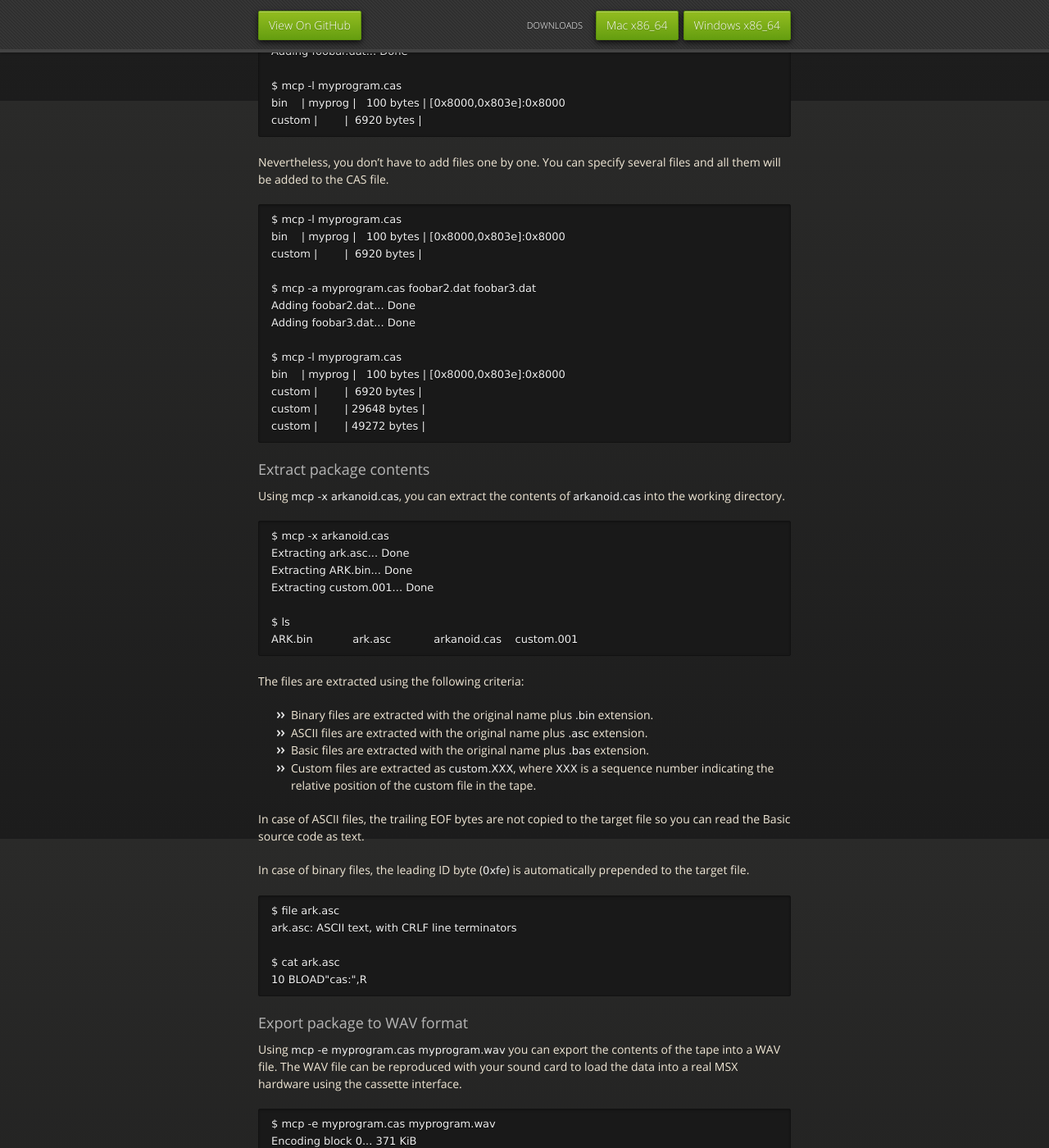
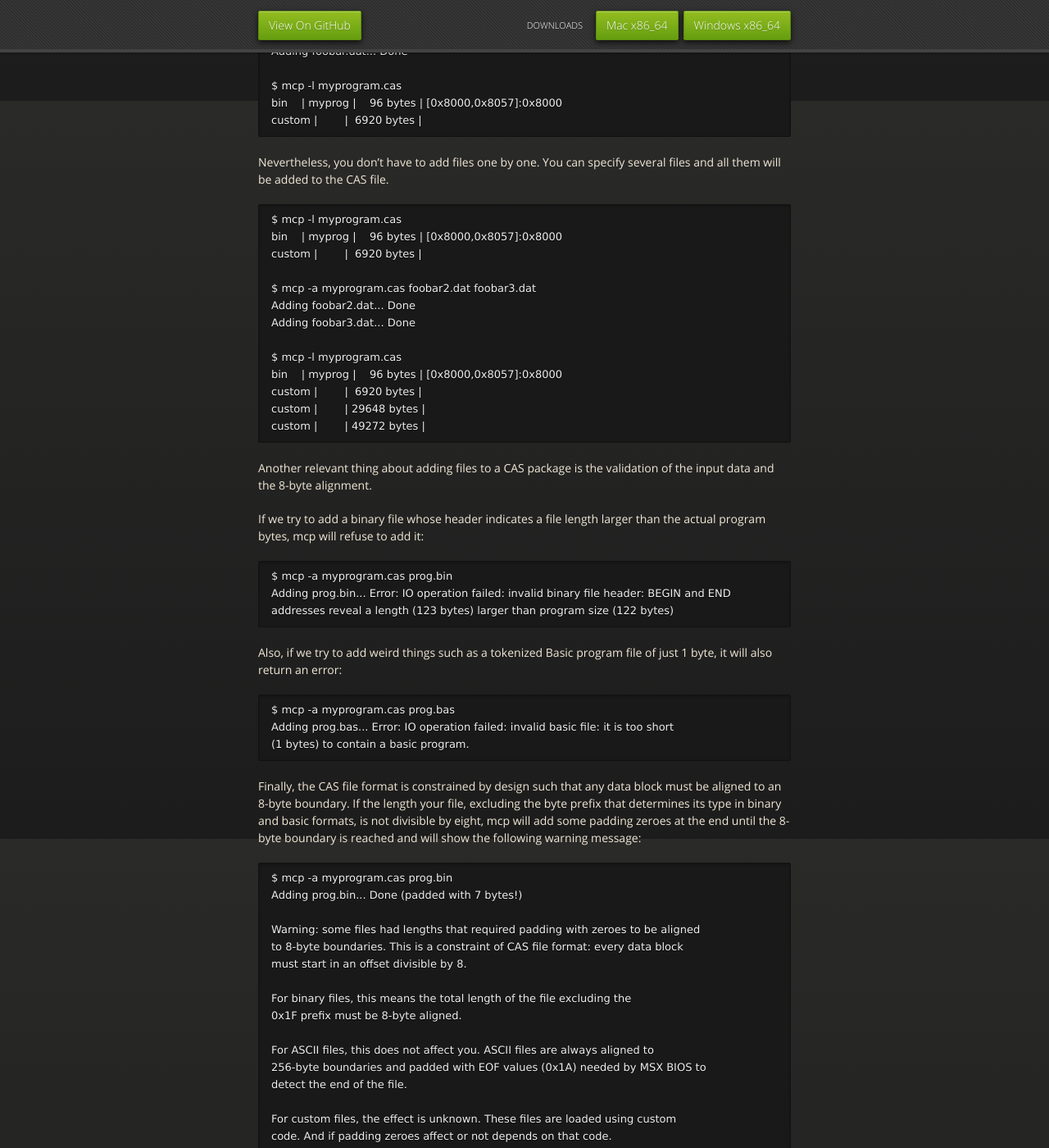
Before and after one commit to apoloval/mcp, a Jekyll site: the page built from index.md, in a window 1280 px wide and 1400 px high, scrolled down 3477 px. Shown: the whole window at 82% size. Built offline with Jekyll 4.4.1, drawn with Linux system fonts in a browser that asks for light colours; nearby versions of some CDN libraries; some of the changed text lies outside the part shown.

Commit message:
Update documentation for new features added in v0.4.0

```diff
--- a/index.md
+++ b/index.md
@@ -137,7 +137,7 @@ With `mcp -a myprogram.cas myprog.bin`, you can create a new CAS file
 You can check the contents of the new CAS file with `mcp -l`.
 
     $ mcp -l myprogram.cas
-    bin    | myprog |   100 bytes | [0x8000,0x803e]:0x8000
+    bin    | myprog |    96 bytes | [0x8000,0x8057]:0x8000
 
 The bin filename is intentionally shorten than the CAS file. Tape filenames
 are limited to six bytes. If your bin file would be `myprogram.bin` its name
@@ -148,7 +148,7 @@ would be truncated.
     Done
 
     $ mcp -l myprogram.cas
-    bin    | myprog |   100 bytes | [0x8000,0x803e]:0x8000
+    bin    | myprog |    96 bytes | [0x8000,0x8057]:0x8000
 
 MCP is able to determine the file type by the file extension with the following
 criteria:
@@ -165,20 +165,20 @@ by MSX systems to load the file successfully.
 It is possible to add new files to an existing CAS file.
 
     $ mcp -l myprogram.cas
-    bin    | myprog |   100 bytes | [0x8000,0x803e]:0x8000
+    bin    | myprog |    96 bytes | [0x8000,0x8057]:0x8000
 
     $ mcp -a myprogram.cas foobar.dat
     Adding foobar.dat... Done
 
     $ mcp -l myprogram.cas
-    bin    | myprog |   100 bytes | [0x8000,0x803e]:0x8000
+    bin    | myprog |    96 bytes | [0x8000,0x8057]:0x8000
     custom |        |  6920 bytes |
 
 Nevertheless, you don't have to add files one by one. You can specify several
 files and all them will be added to the CAS file.
 
     $ mcp -l myprogram.cas
-    bin    | myprog |   100 bytes | [0x8000,0x803e]:0x8000
+    bin    | myprog |    96 bytes | [0x8000,0x8057]:0x8000
     custom |        |  6920 bytes |
 
     $ mcp -a myprogram.cas foobar2.dat foobar3.dat
@@ -186,11 +186,56 @@ files and all them will be added to the CAS file.
     Adding foobar3.dat... Done
 
     $ mcp -l myprogram.cas
-    bin    | myprog |   100 bytes | [0x8000,0x803e]:0x8000
+    bin    | myprog |    96 bytes | [0x8000,0x8057]:0x8000
     custom |        |  6920 bytes |
     custom |        | 29648 bytes |
     custom |        | 49272 bytes |
 
+Another relevant thing about adding files to a CAS package is the validation of the input
+data and the 8-byte alignment.
+
+If we try to add a binary file whose header indicates a file length larger than the actual
+program bytes, mcp will refuse to add it:
+
+    $ mcp -a myprogram.cas prog.bin
+    Adding prog.bin... Error: IO operation failed: invalid binary file header: BEGIN and END
+    addresses reveal a length (123 bytes) larger than program size (122 bytes)
+
+Also, if we try to add weird things such as a tokenized Basic program file of just 1 byte, it
+will also return an error:
+
+    $ mcp -a myprogram.cas prog.bas
+    Adding prog.bas... Error: IO operation failed: invalid basic file: it is too short
+    (1 bytes) to contain a basic program.
+
+Finally, the CAS file format is constrained by design such that any data block must be aligned
+to an 8-byte boundary. If the length your file, excluding the byte prefix that determines its type
+in binary and basic formats, is not divisible by eight, mcp will add some padding zeroes at the
+end until the 8-byte boundary is reached and will show the following warning message:
+
+    $ mcp -a myprogram.cas prog.bin
+    Adding prog.bin... Done (padded with 7 bytes!)
+
+    Warning: some files had lengths that required padding with zeroes to be aligned
+    to 8-byte boundaries. This is a constraint of CAS file format: every data block
+    must start in an offset divisible by 8.
+
+    For binary files, this means the total length of the file excluding the
+    0x1F prefix must be 8-byte aligned.
+
+    For ASCII files, this does not affect you. ASCII files are always aligned to
+    256-byte boundaries and padded with EOF values (0x1A) needed by MSX BIOS to
+    detect the end of the file.
+
+    For custom files, the effect is unknown. These files are loaded using custom
+    code. And if padding zeroes affect or not depends on that code.
+
+    Using the right file sizes is highly recommended to prevent problems. However
+    this is not considered as an error, and your CAS package has been successfully
+    generated.
+
+As the message says, it is recommended to generate your binary files such that their length
+excluding the 0xFE prefix byte is aligned to 8-byte boundaries.
 
 ### Extract package contents
 
```
